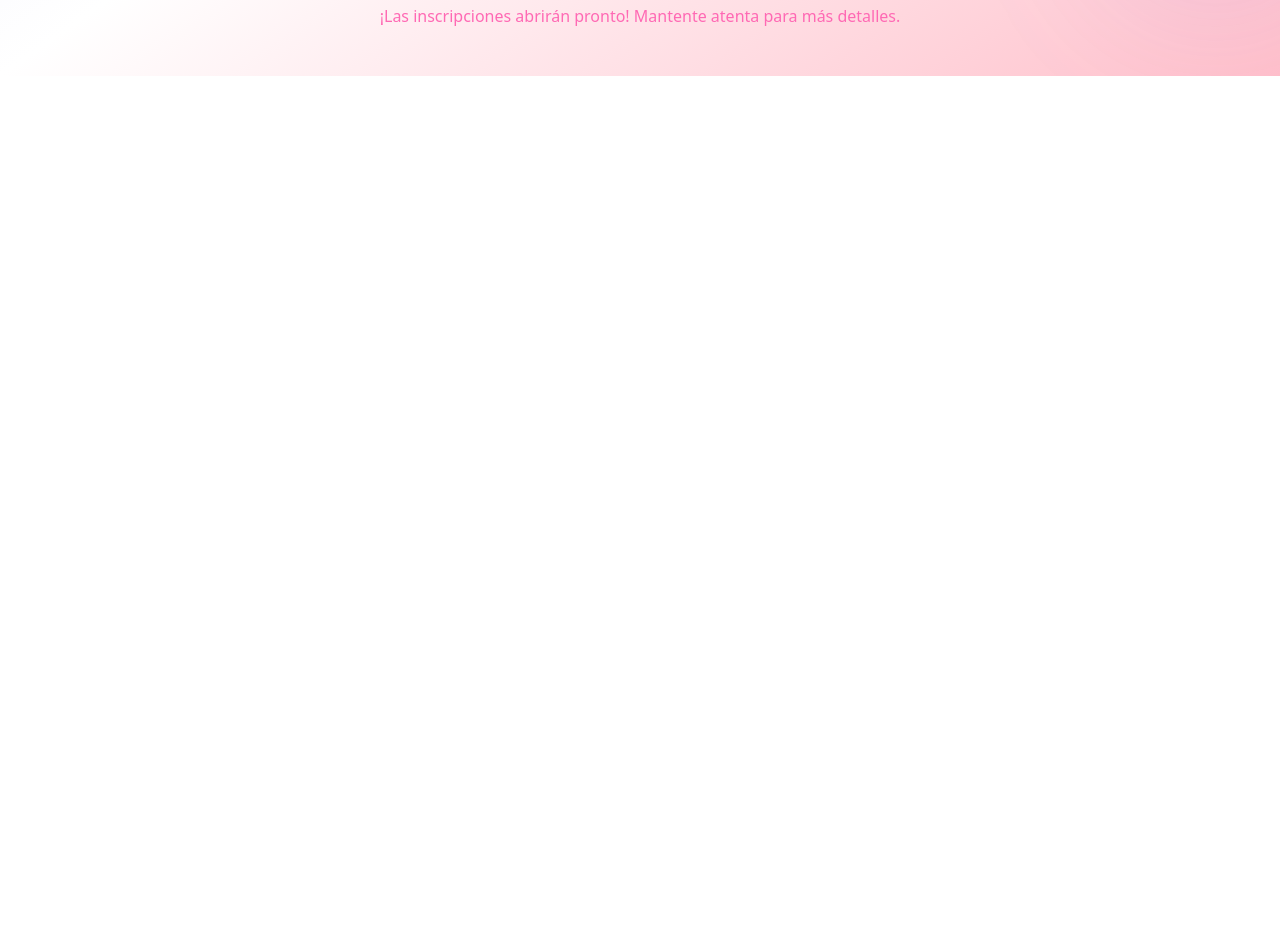
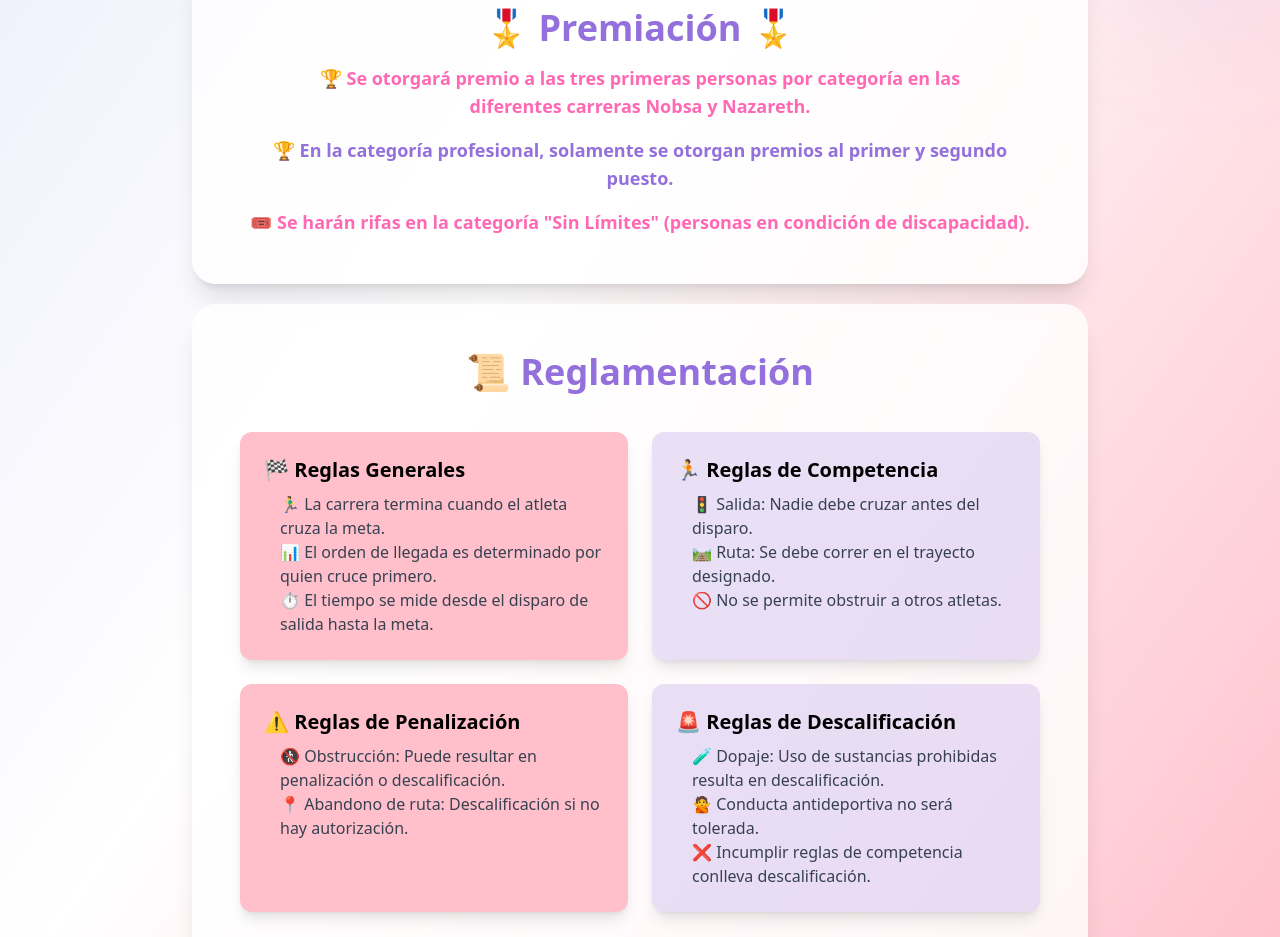
Before and after one commit to StevenRincon24/Carrera_mujer_nobsa, a React (Vite) app: page / in a window 1280 px wide. Shown: the part 820-1757 px from the top of the page. Before the commit the page ends 896 px from the top, so only its background shows below. Built offline with nearby package versions, Linux system fonts and the light colour scheme.

Commit message:
add premiation

```diff
--- a/src/pages/Home.tsx
+++ b/src/pages/Home.tsx
@@ -2,7 +2,7 @@ import React from "react";
 import { useNavigate } from "react-router-dom";
 import AnimatedText from "../components/AnimatedText";
 import Button from "../components/Button";
-import { motion } from "framer-motion"; // Importamos Framer Motion
+import { motion } from "framer-motion";
 
 const Home: React.FC = () => {
   const navigate = useNavigate();
@@ -20,9 +20,7 @@ const Home: React.FC = () => {
                   <motion.span
                     key={index}
                     className="text-5xl md:text-7xl font-bold mx-2"
-                    animate={{
-                      color: ["#FF69B4", "#c2c2c2", "#9370DB"],
-                    }}
+                    animate={{ color: ["#FF69B4", "#c2c2c2", "#9370DB"] }}
                     transition={{
                       repeat: Infinity,
                       duration: 20,
@@ -98,11 +96,84 @@ const Home: React.FC = () => {
             </div>
           </div>
 
-          <div className="mt-16 text-center">
-            <p className="text-feminine-pink font-medium">
-              ¡Las inscripciones abrirán pronto! Mantente atenta para más
-              detalles.
-            </p>
+          {/* Sección de Premiación */}
+          <div className="relative mt-5 bg-white/80 backdrop-blur-sm rounded-3xl shadow-xl p-8 md:p-12 max-w-4xl mx-auto">
+            <div className=" text-center">
+              <h2 className="text-3xl md:text-4xl font-bold text-feminine-purple ">
+                🎖 Premiación 🎖
+              </h2>
+              <p className="text-lg text-feminine-pink max-w-2xl mx-auto  mt-4 font-semibold mb-4">
+                🏆 Se otorgará premio a las tres primeras personas por categoría
+                en las diferentes carreras Nobsa y Nazareth.
+              </p>
+              <p className="text-lg text-feminine-purple font-semibold mb-4">
+                🏆 En la categoría profesional, solamente se otorgan premios al
+                primer y segundo puesto.
+              </p>
+              <p className="text-lg text-feminine-pink font-semibold">
+                🎟️ Se harán rifas en la categoría "Sin Límites" (personas en
+                condición de discapacidad).
+              </p>
+            </div>
+          </div>
+
+          <div className="relative bg-white/80 mt-5 backdrop-blur-sm rounded-3xl shadow-xl p-8 md:p-12 max-w-4xl mx-auto">
+            <div className="text-center mb-10">
+              <h2 className="text-3xl md:text-4xl font-bold text-feminine-purple">
+                📜 Reglamentación
+              </h2>
+            </div>
+            <div className="grid grid-cols-1 md:grid-cols-2 gap-6">
+              <div className="bg-feminine-lightPink p-6 rounded-xl shadow-lg">
+                <h3 className="text-xl font-bold">🏁 Reglas Generales</h3>
+                <ul className="list-none pl-4 mt-2 text-gray-700">
+                  <li>🏃‍♂️ La carrera termina cuando el atleta cruza la meta.</li>
+                  <li>
+                    📊 El orden de llegada es determinado por quien cruce
+                    primero.
+                  </li>
+                  <li>
+                    ⏱️ El tiempo se mide desde el disparo de salida hasta la
+                    meta.
+                  </li>
+                </ul>
+              </div>
+              <div className="bg-feminine-purple/20 p-6 rounded-xl shadow-lg">
+                <h3 className="text-xl font-bold">🏃 Reglas de Competencia</h3>
+                <ul className="list-none pl-4 mt-2 text-gray-700">
+                  <li>🚦 Salida: Nadie debe cruzar antes del disparo.</li>
+                  <li>🛤️ Ruta: Se debe correr en el trayecto designado.</li>
+                  <li>🚫 No se permite obstruir a otros atletas.</li>
+                </ul>
+              </div>
+              <div className="bg-feminine-lightPink p-6 rounded-xl shadow-lg">
+                <h3 className="text-xl font-bold">⚠️ Reglas de Penalización</h3>
+                <ul className="list-none pl-4 mt-2 text-gray-700">
+                  <li>
+                    🚷 Obstrucción: Puede resultar en penalización o
+                    descalificación.
+                  </li>
+                  <li>
+                    📍 Abandono de ruta: Descalificación si no hay autorización.
+                  </li>
+                </ul>
+              </div>
+              <div className="bg-feminine-purple/20 p-6 rounded-xl shadow-lg">
+                <h3 className="text-xl font-bold">
+                  🚨 Reglas de Descalificación
+                </h3>
+                <ul className="list-none pl-4 mt-2 text-gray-700">
+                  <li>
+                    🧪 Dopaje: Uso de sustancias prohibidas resulta en
+                    descalificación.
+                  </li>
+                  <li>🙅 Conducta antideportiva no será tolerada.</li>
+                  <li>
+                    ❌ Incumplir reglas de competencia conlleva descalificación.
+                  </li>
+                </ul>
+              </div>
+            </div>
           </div>
         </main>
       </div>
--- a/src/pages/Nobsa.tsx
+++ b/src/pages/Nobsa.tsx
@@ -1,18 +1,18 @@
 import React from "react";
 import { useNavigate } from "react-router-dom";
 import Button from "../components/Button";
-import { ArrowLeft, Landmark, Utensils, Camera } from "lucide-react";
+import { ArrowLeft } from "lucide-react";
 
 const categories = [
   {
     name: "7 - 14 años",
-    km: "3 km",
+    km: "1.5 km",
     vueltas: "1 vuelta",
     link: "https://forms.gle/example1",
   },
   {
     name: "15 - 28 años",
-    km: "5 km",
+    km: "3 km",
     vueltas: "2 vueltas",
     link: "https://forms.gle/example2",
   },
```
